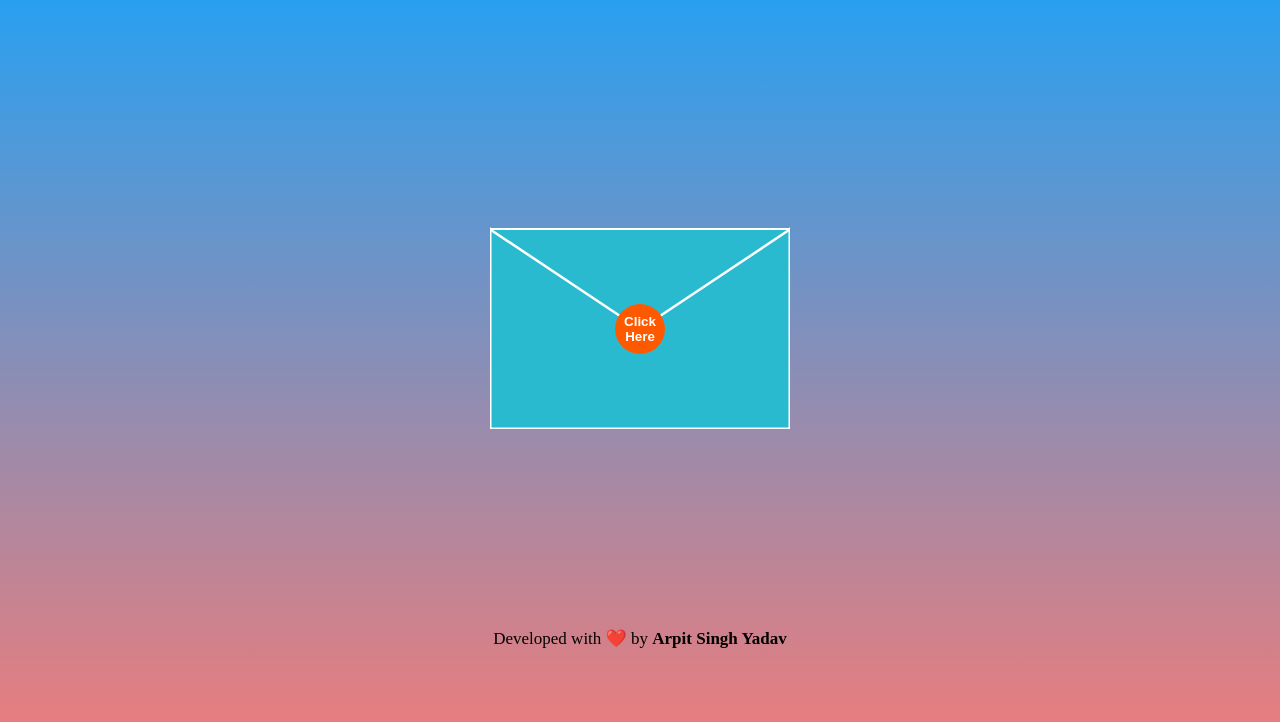
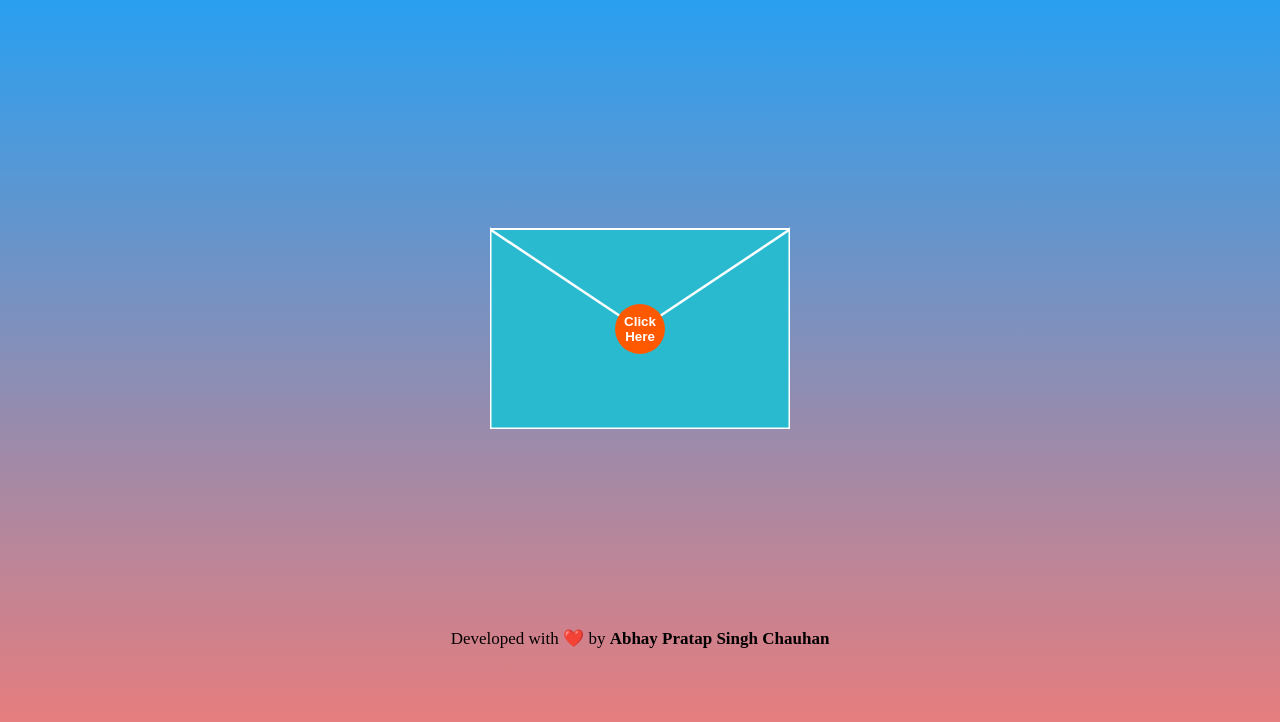
Before and after one commit to arpit6307/surprise-for-somu, a plain HTML site: page index.html in a window 1280 px wide. Shown: the part 92-814 px from the top of the page. Drawn offline with Linux system fonts and the light colour scheme.

Commit message:
Update index.html

```diff
--- a/index.html
+++ b/index.html
@@ -94,7 +94,7 @@
     </div>
     <footer>
       <div class="footer" >
-      <p>Developed with ❤️ by <strong> Arpit Singh Yadav</strong></p>
+      <p>Developed with ❤️ by <strong>Abhay Pratap Singh Chauhan</strong></p>
       </div>
     </footer>
   </body>
```
